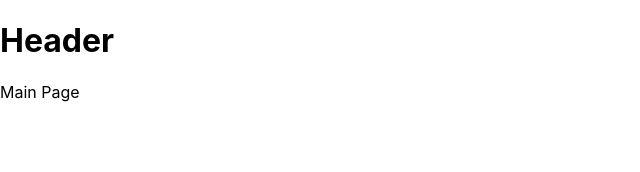
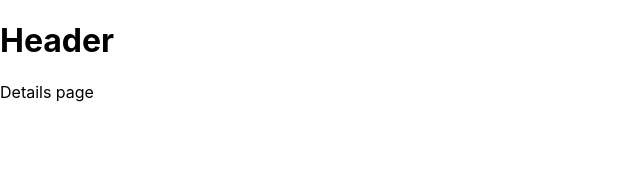
Before and after one commit to VahanAper/dataowl-todo, a React (Create React App) app: page /details/1 in a window 1280 px wide. Shown: the top 172 px of the page, without its empty margins (0-640 px from the left). Built offline with nearby package versions, Linux system fonts and the light colour scheme.

Commit message:
Setup navigation initial version

```diff
--- a/src/App.tsx
+++ b/src/App.tsx
@@ -1,14 +1,26 @@
 import React from 'react';
+import { BrowserRouter, Switch, Route } from 'react-router-dom';
 
 import Page from './components/layout/Page';
 import Main from './components/pages/Main';
+import Details from './components/pages/Details';
 
 import './App.css';
 
 function App() {
   return (
     <Page>
-      <Main />
+      <BrowserRouter>
+        <Switch>
+          <Route exact path="/">
+            <Main />
+          </Route>
+
+          <Route path="/details/:day">
+            <Details />
+          </Route>
+        </Switch>
+      </BrowserRouter>
     </Page>
   );
 }
```
